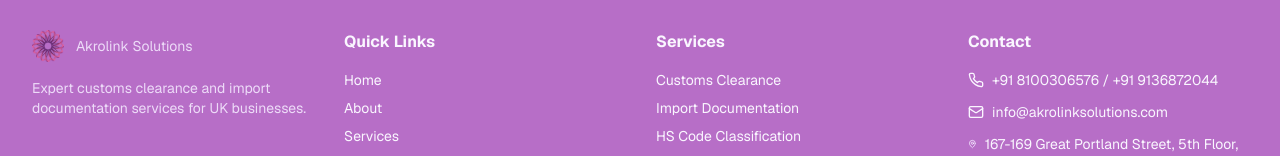
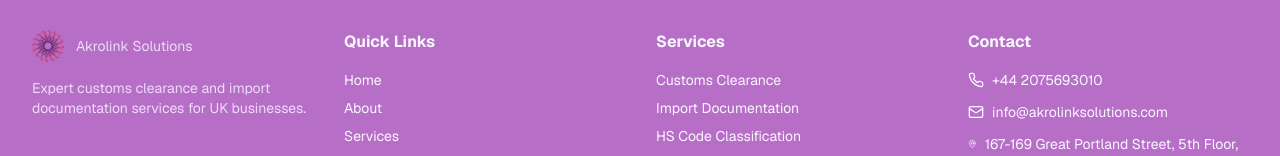
Before and after one commit to akrolinksolutions/website-v1, a Next.js app: page /contact in a window 1280 px wide. Shown: the part 2479-2635 px from the top of the page. Built offline with nearby package versions, Linux system fonts and the light colour scheme.

Commit message:
phone number update

```diff
--- a/app/layout.tsx
+++ b/app/layout.tsx
@@ -119,7 +119,7 @@ export default function RootLayout({
     "logo": "https://www.akrolinksolutions.com/logoWithBg.png",
     "contactPoint": {
       "@type": "ContactPoint",
-      "telephone": "+91 8100306576",
+      "telephone": "+44 2075693010",
       "contactType": "customer service",
       "areaServed": "GB",
       "availableLanguage": "English"
--- a/components/contact/contact-form.tsx
+++ b/components/contact/contact-form.tsx
@@ -169,7 +169,7 @@ export default function ContactForm() {
               value={formData.phone}
               onChange={handleChange}
               className="w-full px-4 py-3 bg-card border border-border rounded-lg focus:outline-none focus:ring-2 focus:ring-primary transition-all"
-              placeholder="+91 1234567890"
+              placeholder="+44 20 1234 5678"
             />
           </div>
 
--- a/components/contact/contact-info.tsx
+++ b/components/contact/contact-info.tsx
@@ -7,8 +7,8 @@ const contactDetails = [
   {
     icon: Phone,
     label: "Phone",
-    value: "+91 8100306576 / +91 9136872044",
-    href: "tel:+918100306576",
+    value: "+44 2075693010",
+    href: "tel:+442075693010",
   },
   {
     icon: Mail,
--- a/components/contact/quote-form.tsx
+++ b/components/contact/quote-form.tsx
@@ -187,7 +187,7 @@ export default function QuoteForm() {
               onChange={handleChange}
               required
               className="w-full px-4 py-3 bg-card border border-border rounded-lg focus:outline-none focus:ring-2 focus:ring-primary transition-all"
-              placeholder="+91 1234567890"
+              placeholder="+44 20 1234 5678"
             />
           </div>
 
--- a/components/footer.tsx
+++ b/components/footer.tsx
@@ -89,8 +89,8 @@ export default function Footer() {
             <ul className="space-y-3 text-sm">
               <li className="flex items-center gap-2">
                 <Phone size={16} />
-                <a href="tel:+918100306576" className="hover:text-accent transition-colors">
-                  +91 8100306576 / +91 9136872044
+                <a href="tel:+442075693010" className="hover:text-accent transition-colors">
+                  +44 2075693010
                 </a>
               </li>
               <li className="flex items-center gap-2">
--- a/components/seo/schema-markup.tsx
+++ b/components/seo/schema-markup.tsx
@@ -7,7 +7,7 @@ export default function SchemaMarkup() {
     description:
       "Specialized customs clearance services for air courier shipments at Heathrow Airport through CFL",
     url: "https://www.akrolinksolutions.com",
-    telephone: "+91 8100306576",
+    telephone: "+44 2075693010",
     email: "info@akrolinksolutions.com",
     address: {
       "@type": "PostalAddress",
```
